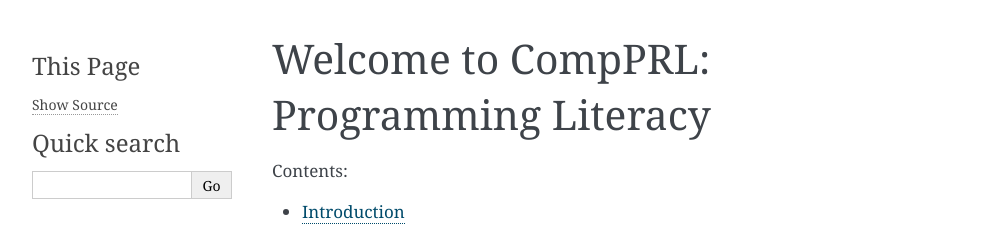
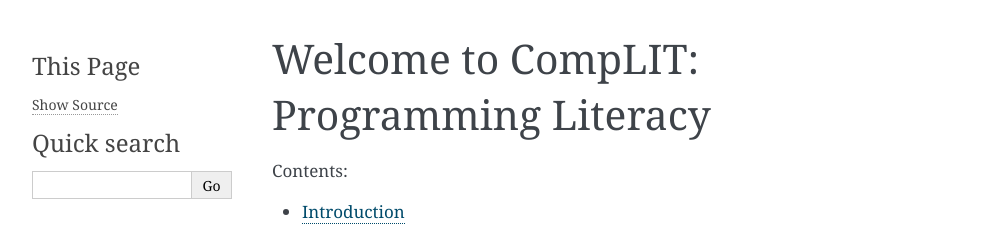
Before and after one commit to kreauniv/complit, a Sphinx documentation site: the page built from source/index.rst, in a window 1280 px wide. Shown: the top 234 px of the page, without its empty margins (148-1141 px from the left). Built offline with Sphinx 7.4.7, drawn with Linux system fonts in a browser that asks for light colours.

Commit message:
CompPRL -> CompLIT

```diff
--- a/source/conf.py
+++ b/source/conf.py
@@ -17,7 +17,7 @@
 
 # -- Project information -----------------------------------------------------
 
-project = "CompPRL: Programming Literacy"
+project = "CompLIT: Programming Literacy"
 copyright = "2026, Srikumar K. S."
 author = "Srikumar K. S."
 
--- a/source/index.rst
+++ b/source/index.rst
@@ -1,6 +1,6 @@
-.. CompPRL: Programming Literacy
+.. CompLIT: Programming Literacy
 
-Welcome to CompPRL: Programming Literacy
+Welcome to CompLIT: Programming Literacy
 ========================================
 
 .. toctree::
```
Also changed, not shown: 1 other file.
